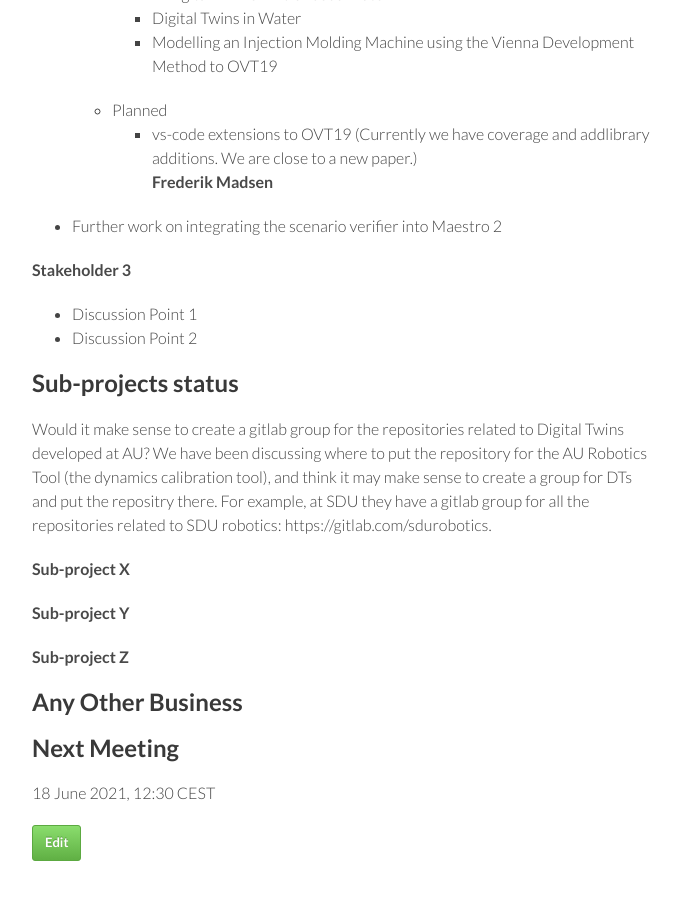
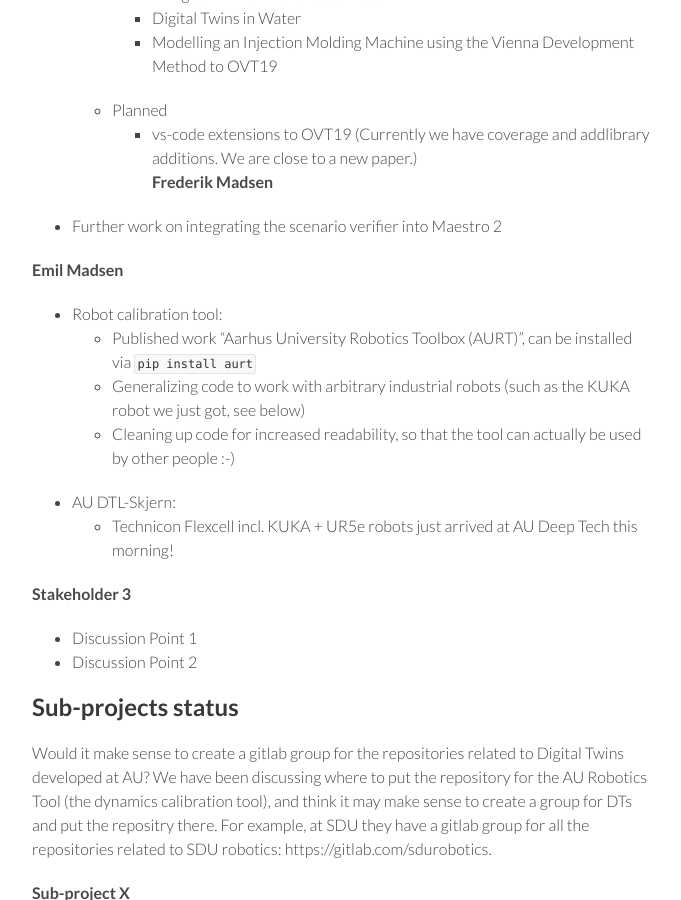
Before and after one commit to digitaltwincentre/digitaltwincentre.github.io, a Jekyll site: the page built from _biweeklies/Biweekly-41.md, in a window 1280 px wide and 900 px high, scrolled down 1539 px. Shown: the whole window, without its empty margins (418-1099 px from the left). Built offline with Jekyll 4.4.1, drawn with Linux system fonts in a browser that asks for light colours; nearby versions of some CDN libraries.

Commit message:
Update Biweekly-41.md

```diff
--- a/_biweeklies/Biweekly-41.md
+++ b/_biweeklies/Biweekly-41.md
@@ -60,6 +60,14 @@ date: 4 June 2021, 1230 CEST
 #### Frederik Madsen
 * Further work on integrating the scenario verifier into Maestro 2
 
+#### Emil Madsen
+* Robot calibration tool:
+  * Published work "Aarhus University Robotics Toolbox (AURT)", can be installed via `pip install aurt`
+  * Generalizing code to work with arbitrary industrial robots (such as the KUKA robot we just got, see below)
+  * Cleaning up code for increased readability, so that the tool can actually be used by other people :-)
+* AU DTL-Skjern:
+  * Technicon Flexcell incl. KUKA + UR5e robots just arrived at AU Deep Tech this morning!
+
 
 #### Stakeholder 3
 * Discussion Point 1
```
